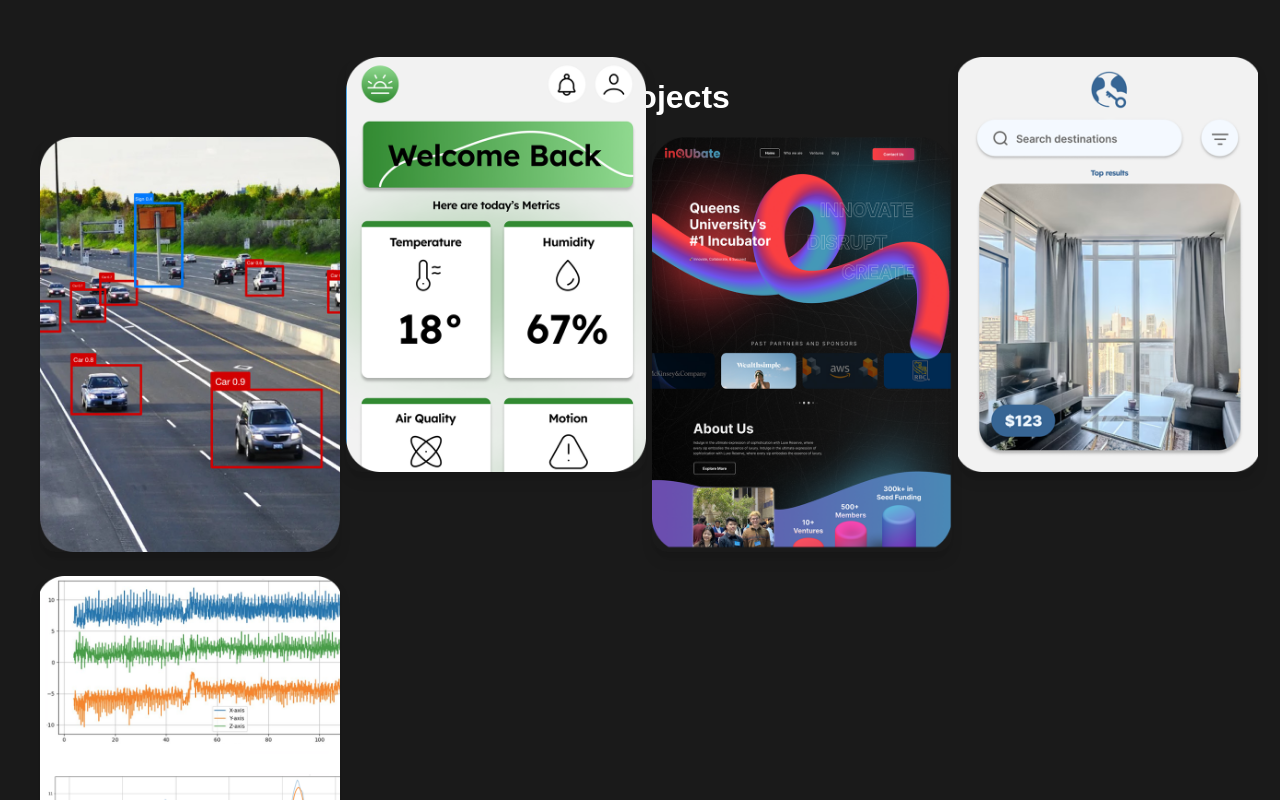
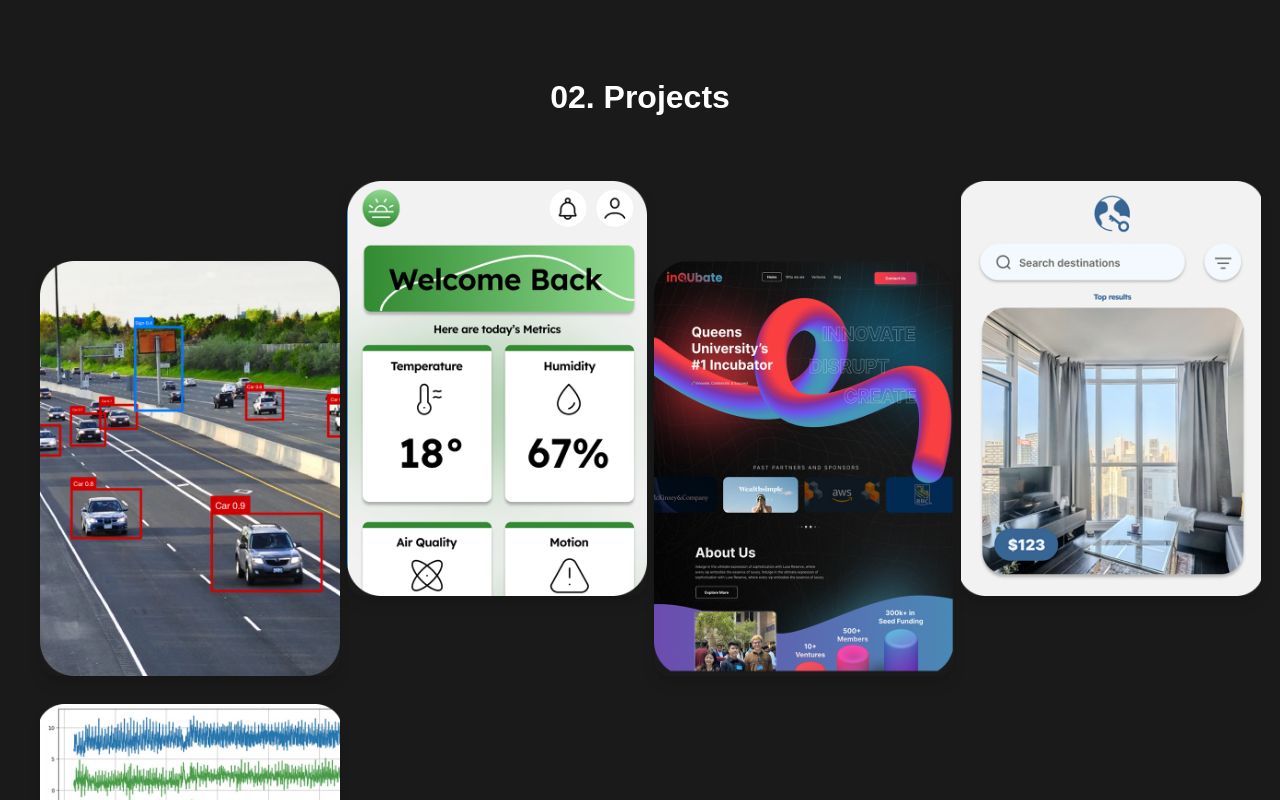
Before and after one commit to kzy0525/website, a Next.js app: page / in a window 1280 px wide. Shown: the part 1560-2360 px from the top of the page. Built offline with nearby package versions, Linux system fonts and the light colour scheme; a web font is replaced by a local one.

Commit message:
organized project grid

```diff
--- a/src/app/page.js
+++ b/src/app/page.js
@@ -1,5 +1,4 @@
 import Image from "next/image";
-import HoverImage from "./components/HoverImage";
 
 
 export default function Home() {
@@ -82,7 +81,7 @@
         <h2 className="text-center text-[32px] font-bold mb-4">02. Projects</h2>
 
         {/* <div className="grid grid-cols-1 sm:grid-cols-2 gap-x-15 gap-y-5 max-w-xl mx-auto mt-35"> */}
-        <div className="grid grid-cols-1 sm:grid-cols-2 lg:grid-cols-4 gap-6 w-full max-w-7xl mx-auto px-4">
+        <div className="grid grid-cols-1 sm:grid-cols-2 lg:grid-cols-4 gap-7 w-full max-w-7xl mx-auto px-4 mt-35">
 
           {/* --- Project 1 --- */}
           <a
```
